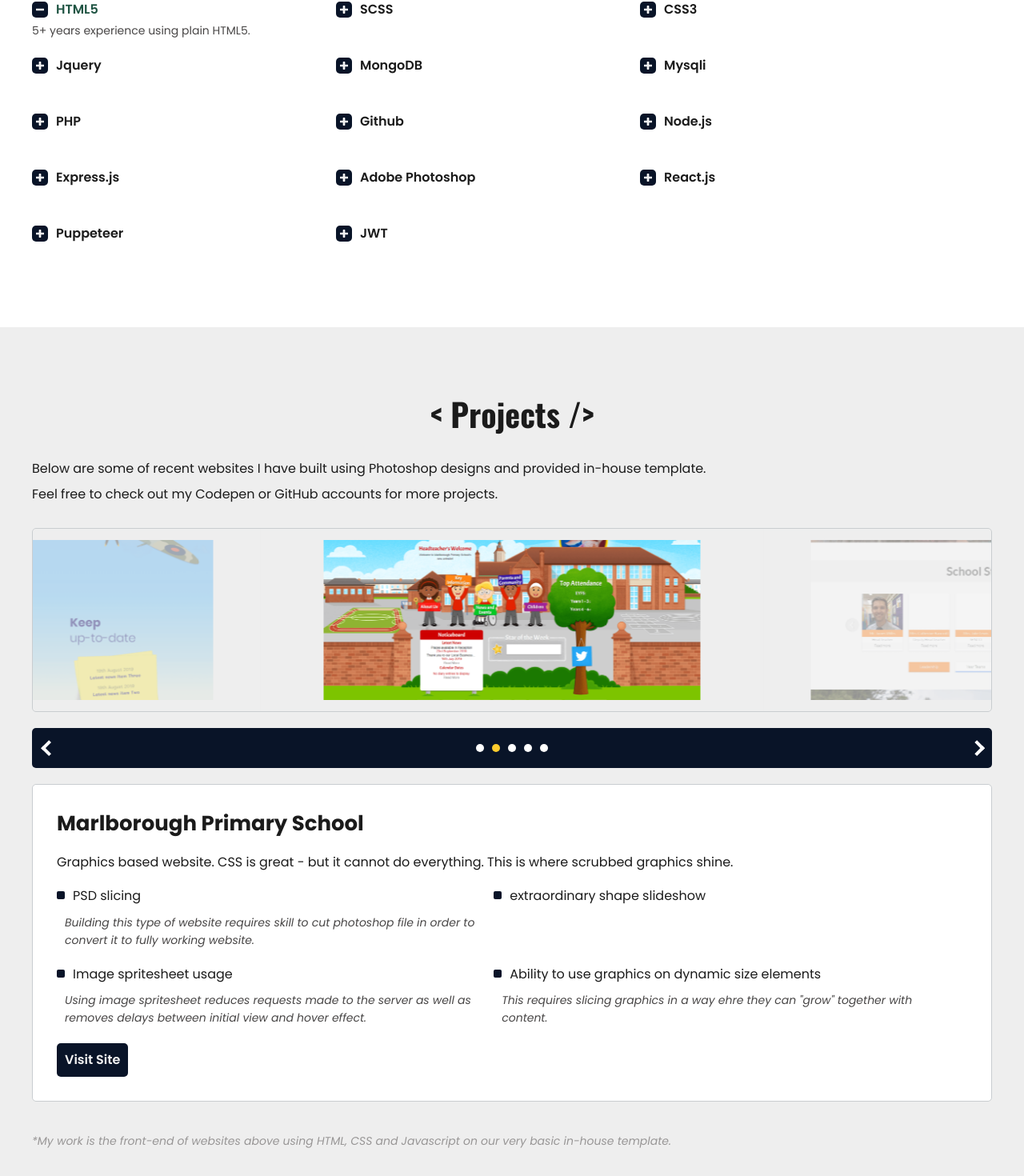
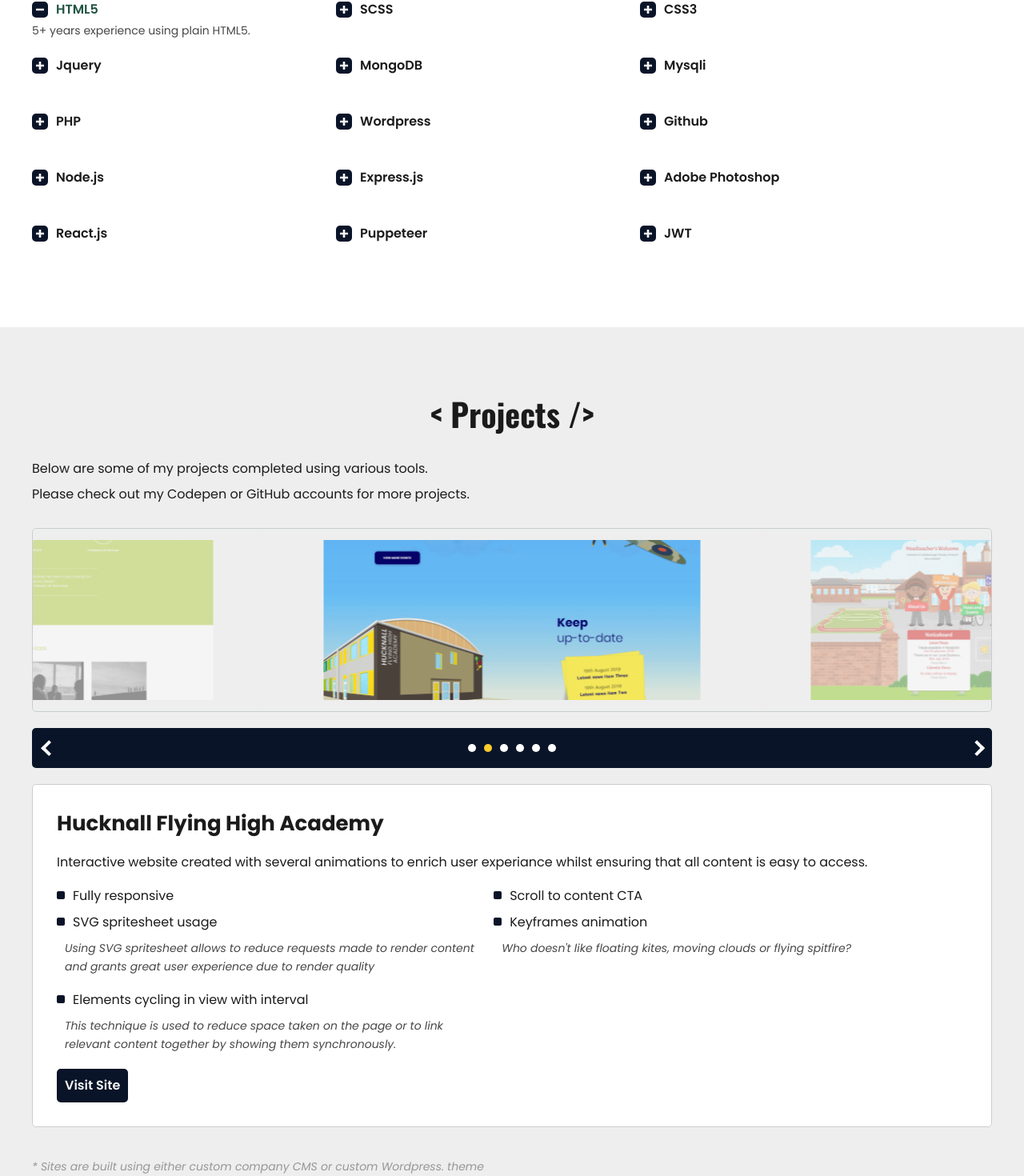
Before and after one commit to ivars-melecis/resume, a React (Create React App) app: page / in a window 1280 px wide. Shown: the part 1668-3138 px from the top of the page at 80% size. Built offline with nearby package versions, Linux system fonts and the light colour scheme.

Commit message:
Updated multiple areas

```diff
--- a/package.json
+++ b/package.json
@@ -7,7 +7,7 @@
     "react-app-polyfill": "^1.0.4",
     "react-dom": "^16.10.1",
     "react-helmet": "^5.2.1",
-    "react-scripts": "3.1.2",
+    "react-scripts": "^3.4.1",
     "scroll-to-element": "^2.0.3",
     "swiper": "^5.0.4",
     "uuid": "^3.3.3"
--- a/src/components/Projects.jsx
+++ b/src/components/Projects.jsx
@@ -18,7 +18,10 @@
           ))}
         </div>
         <ProjectsSlider slides={items} />
-        <p className='ps-info-text'>*My work is the front-end of websites above using HTML, CSS and Javascript on our very basic in-house template.</p>
+        <p className='ps-info-text'>
+          * Sites are built using either custom company CMS or custom Wordpress.
+          theme
+        </p>
       </div>
     </section>
   );
--- a/src/contexts/HomeContext.jsx
+++ b/src/contexts/HomeContext.jsx
@@ -3,7 +3,7 @@
 
 export const HomeContext = createContext();
 
-const HomeContextProvider = props => {
+const HomeContextProvider = (props) => {
   const [data, dispatch] = useReducer(homeReducer, {
     siteName: 'Ivars Melecis',
     profession: 'Web Developer',
@@ -14,275 +14,344 @@
         title: 'Phone: ',
         icon: '#phone',
         content: '+447754527480',
-        type: 'phone'
+        type: 'phone',
       },
       {
         title: 'Email: ',
         icon: '#email',
         content: 'ivars.melecis@gmail.com',
-        type: 'email'
-      }
+        type: 'email',
+      },
     ],
     socialLinks: [
       {
         link: '//www.linkedin.com/in/ivars-melecis',
         icon: '#linkedin-logo',
         title: 'LinkedIn',
-        newTab: true
+        newTab: true,
       },
       {
         link: '//codepen.io/Melecis',
         icon: '#codepen-logo',
         title: 'Codepen',
         classes: 'codepen-link',
-        newTab: true
+        newTab: true,
       },
       {
         link: '//github.com/ivars-melecis',
         icon: '#github-logo',
         title: 'Github',
-        classes: 'github-link'
-      }
+        classes: 'github-link',
+      },
     ],
     about: {
       title: 'About Me',
       content: [
-        'Hi. I am Ivars. I like to leave my footprint on the web by creating beautiful websites.',
-        'I call VS Code and Codepen my digital home where I spend most of the day creating UI components designed by my colleagues.',
+        `Hi. I am Ivars. I like to leave my footprint on the web by creating beautiful websites.`,
 
-        'Hard working personality with great attention to detail and a common sense. Enjoy working with everything that has an opening and closing tags.',
-        "You could describe me as patient and hard-working person who likes to reach KPI's and deliver quality code without shortcuts."
+        `I call VS Code and Codepen my digital home where I spend most of the day creating UI components designed by my colleagues.`,
+
+        `Hard-working personality with great attention to detail and common sense. Enjoy working with everything that has an opening and closing tags.`,
+
+        `You could describe me as a patient and hard-working person who likes to reach KPI's and deliver quality code without shortcuts.`,
       ],
       image: {
         alt: 'Ivars Melecis',
-        loc: '/im.jpg'
-      }
+        loc: '/im.jpg',
+      },
     },
     skills: {
       title: 'Skills',
-      content: ['Toys shown below are some I like to play with. Feel free to click on the title to reveal secrets.', 'MERN stack is set of tools I would like to use more as I like the fact that Javascript can be used across the board.'],
+      content: [
+        'Toys shown below are some I like to play with. Feel free to click on the title to reveal secrets.',
+        'MERN stack is set of tools I would like to use more as I like the fact that Javascript can be used across the board.',
+      ],
       data: [
         {
           _id: 0,
           title: 'HTML5',
           descr: '5+ years experience using plain HTML5.',
-          isExpanded: true
+          isExpanded: true,
         },
         {
           _id: 1,
           title: 'SCSS',
           descr: 'Entry level. Using in development where possible.',
-          isExpanded: false
+          isExpanded: false,
         },
         {
           _id: 2,
           title: 'CSS3',
           descr: '5+ years experience using plain CSS3.',
-          isExpanded: false
+          isExpanded: false,
         },
         {
           _id: 3,
           title: 'Jquery',
-          descr: 'Intermediate level. Used extensively before I moved to vanilla JS in 2016.',
-          isExpanded: false
+          descr:
+            'Intermediate level. Used extensively before I moved to vanilla JS in 2016.',
+          isExpanded: false,
         },
         {
           _id: 4,
           title: 'MongoDB',
           descr: 'Intermediate level. Using for my personal projects.',
-          isExpanded: false
+          isExpanded: false,
         },
         {
           _id: 5,
           title: 'Mysqli',
           descr: 'Intermediate level. Used on live projects.',
-          isExpanded: false
+          isExpanded: false,
         },
         {
           _id: 6,
           title: 'PHP',
-          descr: 'Intermediate level. Used extensively before I moved to the MERN stack in 2018.',
-          isExpanded: false
+          descr:
+            'Intermediate level. Used extensively before I moved to the MERN stack in 2018.',
+          isExpanded: false,
+        },
+        {
+          _id: 7,
+          title: 'Wordpress',
+          descr: 'Using daily since 2019.',
+          isExpanded: false,
         },
         {
           _id: 8,
           title: 'Github',
-          descr: 'Intermediate level. Use all the usual commands to store and version my code.',
-          isExpanded: false
+          descr:
+            'Intermediate level. Use all the usual commands to store and version my code.',
+          isExpanded: false,
         },
         {
           _id: 9,
           title: 'Node.js',
           descr: 'Intermediate level. Used extensively since 2018.',
-          isExpanded: false
+          isExpanded: false,
         },
         {
           _id: 10,
           title: 'Express.js',
           descr: 'Intermediate level. Using to build MERN applications.',
-          isExpanded: false
+          isExpanded: false,
         },
         {
           _id: 11,
           title: 'Adobe Photoshop',
           descr: 'Cut , slice, export - repeat. Using extensively since 2015',
-          isExpanded: false
+          isExpanded: false,
         },
         {
           _id: 12,
           title: 'React.js',
           descr: 'Using this great library since 2018.',
-          isExpanded: false
+          isExpanded: false,
         },
         {
           _id: 13,
           title: 'Puppeteer',
           descr: 'Used here and there to automate some of my day to day jobs.',
-          isExpanded: false
+          isExpanded: false,
         },
         {
           _id: 14,
           title: 'JWT',
-          descr: 'First choice when it comes to authentification and authorization',
-          isExpanded: false
-        }
-      ]
+          descr:
+            'First choice when it comes to authentification and authorization',
+          isExpanded: false,
+        },
+      ],
     },
     projects: {
       title: 'Projects',
-      content: ['Below are some of recent websites I have built using Photoshop designs and provided in-house template.', 'Feel free to check out my Codepen or GitHub accounts for more projects.'],
+      content: [
+        'Below are some of my projects completed using various tools.',
+        'Please check out my Codepen or GitHub accounts for more projects.',
+      ],
       items: [
         {
           id: 0,
+          siteName: 'Emintell',
+          image: 'emintell.png',
+          content: [
+            'Lovely Wordpress powered website that is packed with bespoke features to enhance user experience.',
+          ],
+          link: '//www.emintell.com/',
+          highlights: [
+            {
+              bullet: 'Sticky top bar',
+              description:
+                'Site menu, logo and contact details always remain at the top of the screen.',
+            },
+            {
+              bullet: 'Custom content filter',
+              description:
+                'Filter that allows to refine results based on set filters. Powered by JavaScript.',
+            },
+            {
+              bullet: 'Logo slider',
+              description: 'Mobile and gesture friendly logo slider.',
+            },
+          ],
+        },
+        {
+          id: 1,
           siteName: 'Hucknall Flying High Academy',
           image: 'hucknall-flying-high-academy.png',
-          content: ['Interactive website created with several animations to enrich user experiance whilst ensuring that all content is easy to access.'],
+          content: [
+            'Interactive website created with several animations to enrich user experiance whilst ensuring that all content is easy to access.',
+          ],
           link: 'https://www.hucknallfha.co.uk',
           highlights: [
             {
-              bullet: 'Fully responsive'
+              bullet: 'Fully responsive',
             },
             {
-              bullet: 'Scroll to content CTA'
+              bullet: 'Scroll to content CTA',
             },
             {
               bullet: 'SVG spritesheet usage',
-              description: 'Using SVG spritesheet allows to reduce requests made to render content and grants great user experience due to render quality'
+              description:
+                'Using SVG spritesheet allows to reduce requests made to render content and grants great user experience due to render quality',
             },
             {
               bullet: 'Keyframes animation',
-              description: "Who doesn't like floating kites, moving clouds or flying spitfire?"
+              description:
+                "Who doesn't like floating kites, moving clouds or flying spitfire?",
             },
             {
               bullet: 'Elements cycling in view with interval',
-              description: 'This technique is used to reduce space taken on the page or to link relevant content together by showing them synchronously.'
-            }
-          ]
+              description:
+                'This technique is used to reduce space taken on the page or to link relevant content together by showing them synchronously.',
+            },
+          ],
         },
+
         {
-          id: 1,
+          id: 2,
           siteName: 'Marlborough Primary School',
           image: 'marlborough-primary-school.png',
-          content: ['Graphics based website. CSS is great - but it cannot do everything. This is where scrubbed graphics shine.'],
+          content: [
+            'Graphics based website. CSS is great - but it cannot do everything. This is where scrubbed graphics shine.',
+          ],
           link: 'https://www.mps.bham.sch.uk/',
           highlights: [
             {
               bullet: 'PSD slicing',
-              description: 'Building this type of website requires skill to cut photoshop file in order to convert it to fully working website.'
+              description:
+                'Building this type of website requires skill to cut photoshop file in order to convert it to fully working website.',
             },
             {
-              bullet: 'extraordinary shape slideshow'
+              bullet: 'extraordinary shape slideshow',
             },
             {
               bullet: 'Image spritesheet usage',
-              description: 'Using image spritesheet reduces requests made to the server as well as removes delays between initial view and hover effect.'
+              description:
+                'Using image spritesheet reduces requests made to the server as well as removes delays between initial view and hover effect.',
             },
             {
               bullet: 'Ability to use graphics on dynamic size elements',
-              description: 'This requires slicing graphics in a way ehre they can "grow" together with content.'
-            }
-          ]
+              description:
+                'This requires slicing graphics in a way where they can "grow" together with content.',
+            },
+          ],
         },
         {
-          id: 2,
+          id: 3,
           siteName: 'West Bridgford Junior School',
           image: 'west-bridgford-junior-school.png',
-          content: ['Beautiful website built with HTML, CSS, Jquery ( client side only ).', 'This website complements with few trending features such as reverse sticky navigation, easy to access content block anchors, parallax effect and more...'],
+          content: [
+            'Beautiful website built with HTML, CSS, Jquery ( client side only ).',
+            'This website complements with few trending features such as reverse sticky navigation, easy to access content block anchors, parallax effect and more...',
+          ],
           link: 'https://www.wbjs.com/',
           highlights: [
             {
               bullet: 'Reverse sticky menu',
-              description: 'Menu is fixed on the top of the page and reveals header as user scrolls up.'
+              description:
+                'Menu is fixed on the top of the page and reveals header as user scrolls up.',
             },
             {
-              bullet: 'Custom made slider with navigation arrows and progress bar'
+              bullet:
+                'Custom made slider with navigation arrows and progress bar',
             },
             {
               bullet: 'Easy to access section menu',
-              description: 'Allows to navigate the page without scrolling.'
+              description: 'Allows to navigate the page without scrolling.',
             },
             {
-              bullet: 'Custom made staff section'
+              bullet: 'Custom made staff section',
             },
             {
               bullet: 'Parallax effect',
-              description: 'This feature allows user to view large images on scroll and simply looks great.'
-            }
-          ]
+              description:
+                'This feature allows user to view large images on scroll and simply looks great.',
+            },
+          ],
         },
         {
-          id: 3,
+          id: 4,
           siteName: 'Leading Learners Academy Trust',
           image: 'leading-learners.png',
           content: ['Modern and function website.'],
           link: 'https://www.leadinglearnersmat.co.uk/',
           highlights: [
             {
-              bullet: 'Extraordinary shapes'
+              bullet: 'Extraordinary shapes',
             },
             {
-              bullet: 'Responsive content slider'
+              bullet: 'Responsive content slider',
             },
             {
               bullet: 'Fixed background effect',
-              description: 'Adding that extra dimension to the website. ( Please view any contents page to see effect )'
+              description:
+                'Adding that extra dimension to the website. ( Please view any contents page to see effect )',
             },
             {
               bullet: 'Location identifier',
-              description: 'Highlighted current topic on main navigation to help user identify page they are on.'
-            }
-          ]
+              description:
+                'Highlighted current topic on main navigation to help user identify page they are on.',
+            },
+          ],
         },
         {
-          id: 4,
+          id: 5,
           siteName: 'John Clifford Primary & Nursery School',
           image: 'john-clifford-primary-and-nursery-school.png',
-          content: ["Websites full of features don't necessarily need to be long in terms of scrolling. Here is a non-scrolling website that includes multiple content based features in a nice looking fly-out triangle shape."],
+          content: [
+            "Websites full of features don't necessarily need to be long in terms of scrolling. Here is a non-scrolling website that includes multiple content based features in a nice looking fly-out triangle shape.",
+          ],
           link: 'https://www.johncliffordschool.com/',
           highlights: [
             {
               bullet: 'Non-scrolling',
-              description: 'Building scalable content blocks to ensure the fit in smallest supported screen without scrollbars.'
+              description:
+                'Building scalable content blocks to ensure the fit in smallest supported screen without scrollbars.',
             },
             {
               bullet: 'fly-out content',
-              description: 'Fly-out content made with Jquery.'
+              description: 'Fly-out content made with Jquery.',
             },
             {
               bullet: 'Icon fonts',
-              description: 'Icons created and used as a font.'
-            }
-          ]
-        }
-      ]
-    }
+              description: 'Icons created and used as a font.',
+            },
+          ],
+        },
+      ],
+    },
   });
 
   useEffect(() => {
     dispatch({ type: 'ADD_MESSAGE', msg: 'HI' });
   }, []);
 
-  return <HomeContext.Provider value={{ data, dispatch }}>{props.children}</HomeContext.Provider>;
+  return (
+    <HomeContext.Provider value={{ data, dispatch }}>
+      {props.children}
+    </HomeContext.Provider>
+  );
 };
 
 export default HomeContextProvider;
```
Also changed, not shown: public/emintell.png (added), 1 other file (tests, documents, lock files or other folders).
